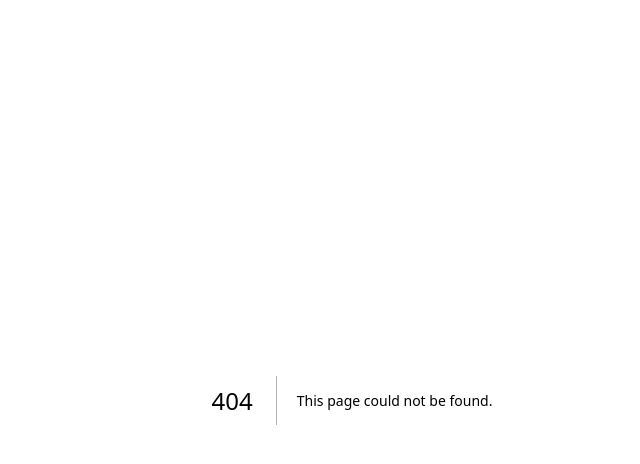
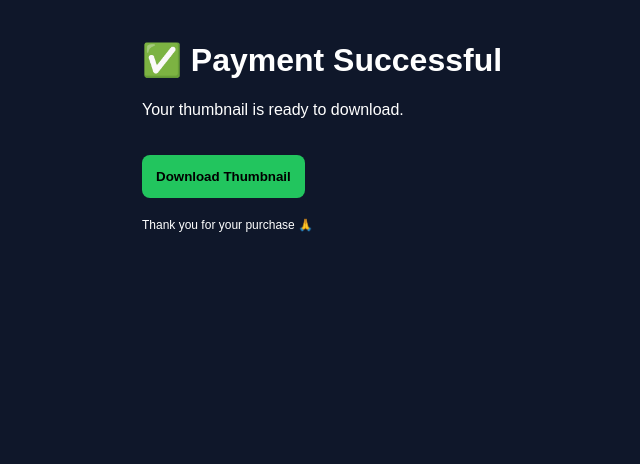
Before and after one commit to yooneaintchue161287-beep/thumbnails-generator-design-service, a Next.js app: page /success in a window 1280 px wide. Before the commit this address had no page. Shown: the top 464 px of the page, without its empty margins (288-928 px from the left). Built offline with nearby package versions, Linux system fonts and the light colour scheme.

Commit message:
Create page.js

```diff
--- /dev/null
+++ b/app/success/page.js
@@ -0,0 +1,23 @@
+"use client";
+
+export default function Success() {
+  return (
+    <div className="container">
+      <h1>✅ Payment Successful</h1>
+      <p>Your thumbnail is ready to download.</p>
+
+      <a
+        href="/styles/gaming.jpg"
+        download
+      >
+        <button style={{ marginTop: 20 }}>
+          Download Thumbnail
+        </button>
+      </a>
+
+      <p style={{ marginTop: 20, fontSize: 12 }}>
+        Thank you for your purchase 🙏
+      </p>
+    </div>
+  );
+}
```
